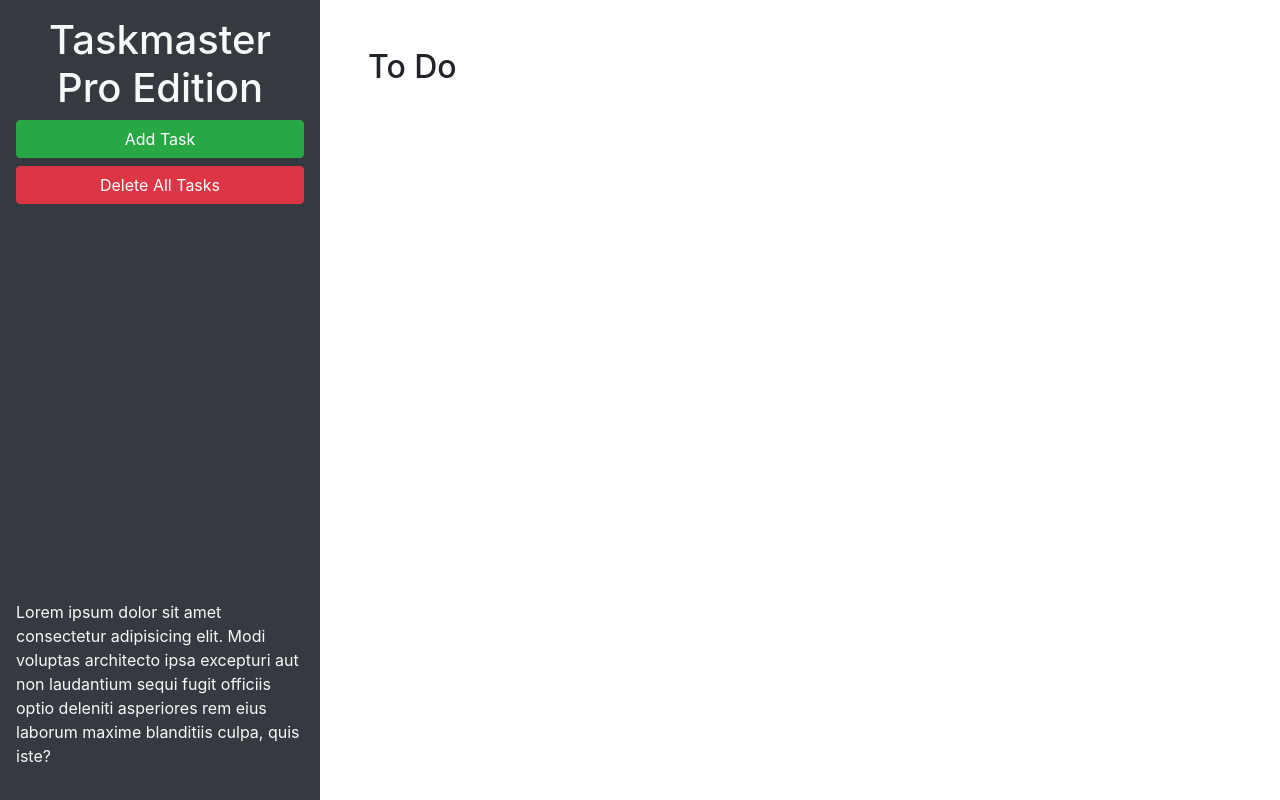
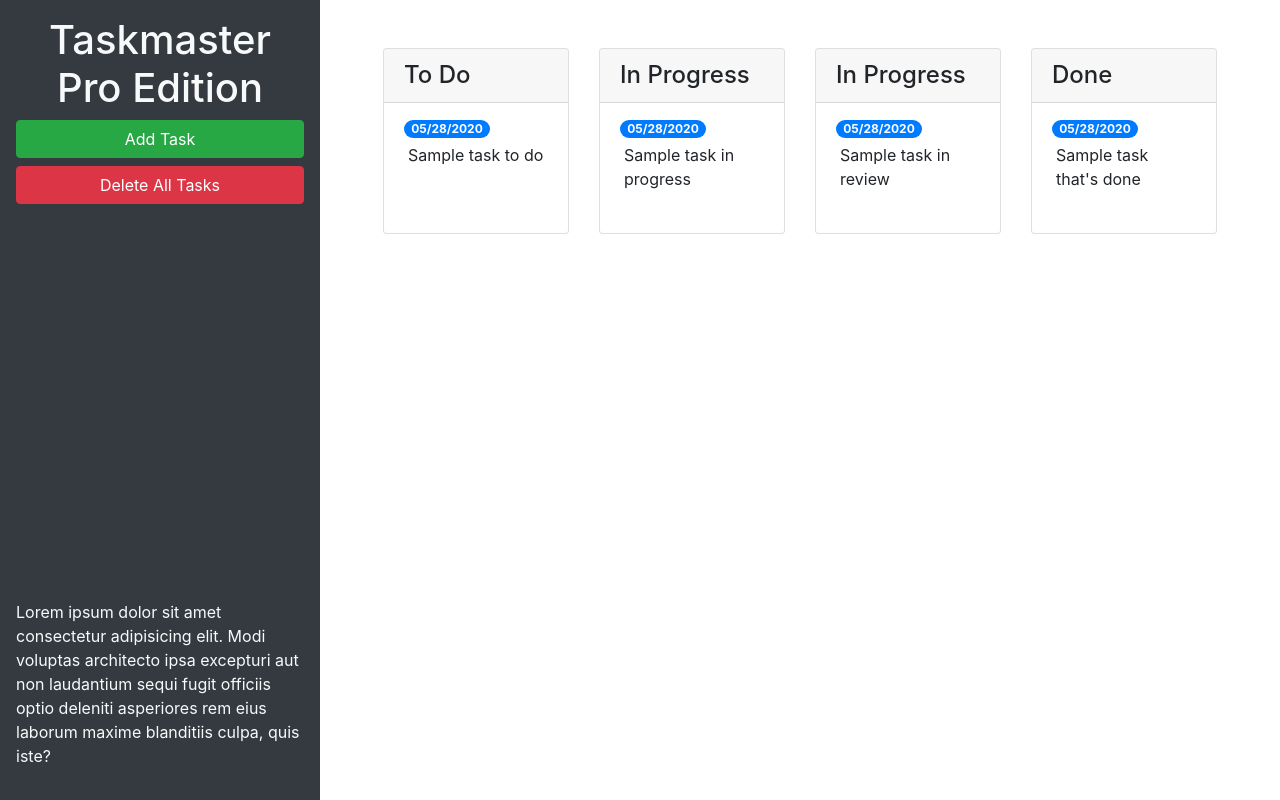
Before and after one commit to KaleTEvans/taskmaster-pro, a plain HTML site: page taskmaster-starter/index.html in a window 1280 px wide. Drawn offline with nearby package versions, Linux system fonts and the light colour scheme.

Commit message:
made new feature changes

```diff
--- a/taskmaster-starter/index.html
+++ b/taskmaster-starter/index.html
@@ -24,9 +24,58 @@
       </p>
     </header>
     <main class="col-12 col-lg-9">
-      <div class="m-5">
-        <h2>To Do</h2>
-        <ul id="list-toDo" class="list-group"> </ul>
+      <div class="m-5 row justify-content-around">
+        <div class="col-12 col-md-6 col-xl-3 mb-3">
+          <div class="card">
+            <h4 class="card-header">To Do</h2>
+            <ul id="list-toDo" class="list-group list-group-flush">
+              <li class="list-group-item">
+                <span class="badge badge-primary badge-pill">05/28/2020</span>
+                <p class="m-1">Sample task to do</p>
+              </li>
+            </ul>
+          </div>
+        </div>
+        <!-- toDo end -->
+        <!-- in progress start -->
+        <div class="col-12 col-md-6 col-xl-3 mb-3">
+          <div class="card">
+            <h4 class="card-header">In Progress</h2>
+            <ul id="list-inProgress" class="list-group list-group-flush">
+              <li class="list-group-item">
+                <span class="badge badge-primary badge-pill">05/28/2020</span>
+                <p class="m-1">Sample task in progress</p>
+              </li>
+            </ul>
+          </div>
+        </div>
+        <!-- in progress end -->
+        <!-- in review start -->
+        <div class="col-12 col-md-6 col-xl-3 mb-3">
+          <div class="card">
+            <h4 class="card-header">In Progress</h2>
+            <ul id="list-inReview" class="list-group list-group-flush">
+              <li class="list-group-item">
+                <span class="badge badge-primary badge-pill">05/28/2020</span>
+                <p class="m-1">Sample task in review</p>
+              </li>
+            </ul>
+          </div>
+        </div>
+        <!-- in review end-->
+        <!-- done start -->
+        <div class="col-12 col-md-6 col-xl-3 mb-3">
+          <div class="card">
+            <h4 class="card-header">Done</h2>
+            <ul id="list-done" class="list-group list-group-flush">
+              <li class="list-group-item">
+                <span class="badge badge-primary badge-pill">05/28/2020</span>
+                <p class="m-1">Sample task that's done</p>
+              </li>
+            </ul>
+          </div>
+        </div>
+        <!-- done end -->
       </div>
     </main>
   </div>
@@ -46,11 +95,11 @@
           <form>
             <div class="form-group">
               <label for="modalTaskDescription">Task description</label>
-              <textarea id="modalTaskDescription" rows="3"></textarea>
+              <textarea id="modalTaskDescription" rows="3" class="form-control"></textarea>
             </div>
             <div class="form-group">
               <label for="modalDueDate">Due date</label>
-              <input type="text" id="modalDueDate" placeholder="mm/dd/yyyy" autocomplete="off" />
+              <input type="text" class="form-control" id="modalDueDate" placeholder="mm/dd/yyyy" autocomplete="off" />
             </div>
           </form>
         </div>
```
